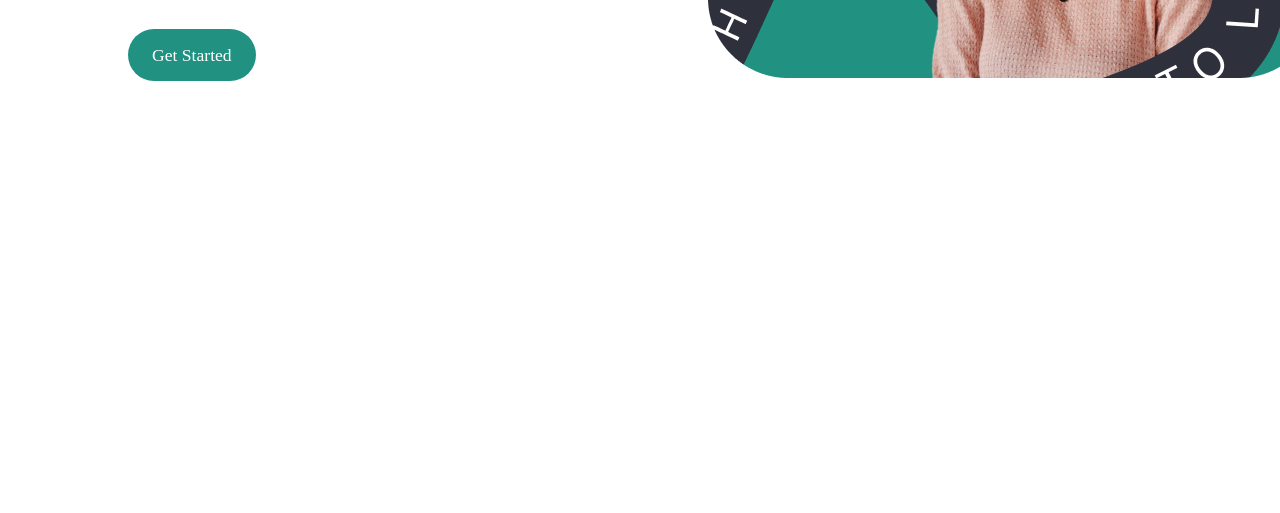
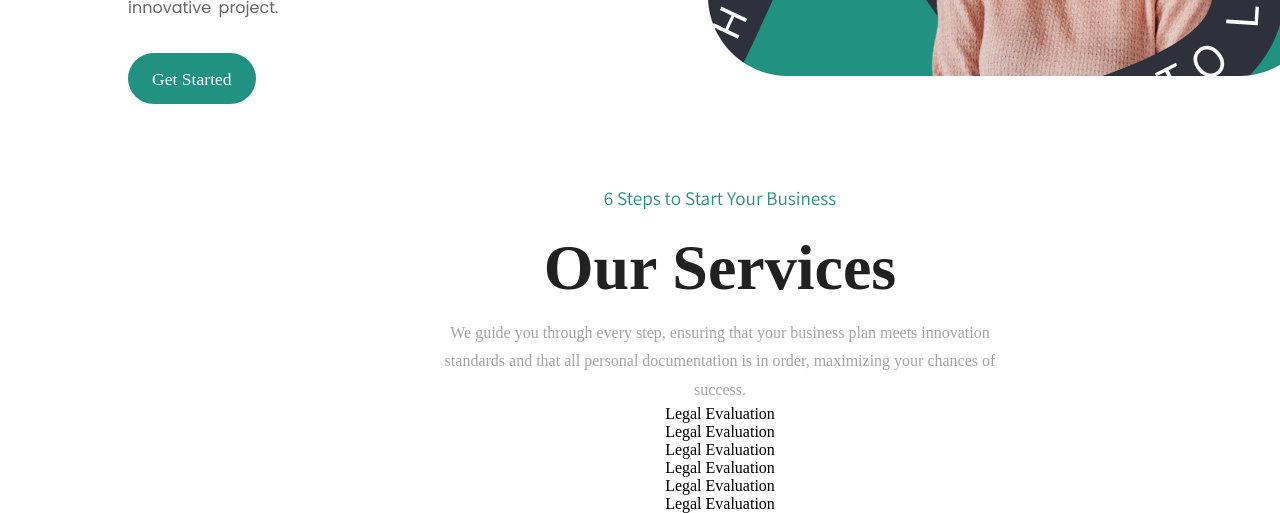
Before and after one commit to hossainpgmr/start2spain, a website: page index.html in a window 1280 px wide. Shown: the part 635-1148 px from the top of the page. Before the commit the page ends 808 px from the top, so only its background shows below. Drawn offline with Linux system fonts and the light colour scheme; a web font is replaced by a local one.

Commit message:
service section continue

```diff
--- a/index.html
+++ b/index.html
@@ -4,9 +4,6 @@
     <head>
         <meta charset="UTF-8">
         <meta name="viewport" content="width=device-width, initial-scale=1.0">
-        <link
-            href="https://fonts.googleapis.com/css2?family=Inter+Tight:ital,wght@0,100..900;1,100..900&family=Lexend:wght@100..900&display=swap"
-            rel="stylesheet">
         <link rel="stylesheet" href="./css/main.css">
         <title>Document</title>
     </head>
@@ -71,6 +68,35 @@
                     </div>
                 </div>
             </div>
+            <div class="container">
+                <div class="service-section">
+                    <p class="service-slogan">6 Steps to Start Your Business</p>
+                    <h2 class="service-title">Our Services</h2>
+                    <p class="service-detail">We guide you through every step, ensuring that your business plan meets
+                        innovation standards and that all personal
+                        documentation is in order, maximizing your chances of success.</p>
+                    <div class="service-items">
+                        <div class="service-item">
+                            <p>Legal Evaluation</p>
+                        </div>
+                        <div class="service-item">
+                            <p>Legal Evaluation</p>
+                        </div>
+                        <div class="service-item">
+                            <p>Legal Evaluation</p>
+                        </div>
+                        <div class="service-item">
+                            <p>Legal Evaluation</p>
+                        </div>
+                        <div class="service-item">
+                            <p>Legal Evaluation</p>
+                        </div>
+                        <div class="service-item">
+                            <p>Legal Evaluation</p>
+                        </div>
+                    </div>
+                </div>
+            </div>
             </div>
         </main>
     </body>
--- a/scss/main.scss
+++ b/scss/main.scss
@@ -1,9 +1,10 @@
 // partials importing
 @use "./sections/navbar";
 @use "./sections/hero-section";
+@use "./sections/service-section";
 
 // font family included
-@import url("https://fonts.googleapis.com/css2?family=Parkinsans:wght@300..800&display=swap");
+@import url("https://fonts.googleapis.com/css2?family=Assistant:wght@200..800&family=Cabin:ital,wght@0,400..700;1,400..700&family=Inter:ital,opsz,wght@0,14..32,100..900;1,14..32,100..900&family=Parkinsans:wght@300..800&family=Poppins:ital,wght@0,100;0,200;0,300;0,400;0,500;0,600;0,700;0,800;0,900;1,100;1,200;1,300;1,400;1,500;1,600;1,700;1,800;1,900&display=swap");
 //font-family: "Parkinsans", serif;
 * {
   margin: 0;
@@ -25,3 +26,6 @@ body {
   width: 1440px;
   margin: 0 auto;
 }
+
+// color
+$primary: #219281;
--- a/scss/sections/_hero-section.scss
+++ b/scss/sections/_hero-section.scss
@@ -18,6 +18,7 @@
       margin-top: 1rem;
       max-width: 500px;
       color: #676767;
+      font-family: "Poppins", serif;
       font-size: 1rem;
       font-weight: 400;
       line-height: 1.6rem;
--- /dev/null
+++ b/scss/sections/_service-section.scss
@@ -0,0 +1,29 @@
+.service-section {
+  margin-top: 4rem;
+  text-align: center;
+  .service-slogan {
+    color: #219281;
+    font-family: "Assistant", serif;
+    font-size: 1.2rem;
+    font-weight: 400;
+    line-height: 1.8rem;
+  }
+  .service-title {
+    margin-top: 1.2rem;
+    color: #212121;
+    font-family: "Parkinsans", serif;
+    font-size: 4rem;
+    font-weight: 600;
+    line-height: 4.5rem;
+  }
+  .service-detail {
+    max-width: 560px;
+    margin: 0 auto;
+    margin-top: 0.9rem;
+    color: #a5a5a5;
+    font-family: "Parkinsans", serif;
+    font-size: 1rem;
+    font-weight: 400;
+    line-height: 1.8rem;
+  }
+}
```
Also changed, not shown: css/main.css, scss/_variables.scss (deleted), 1 other file.
